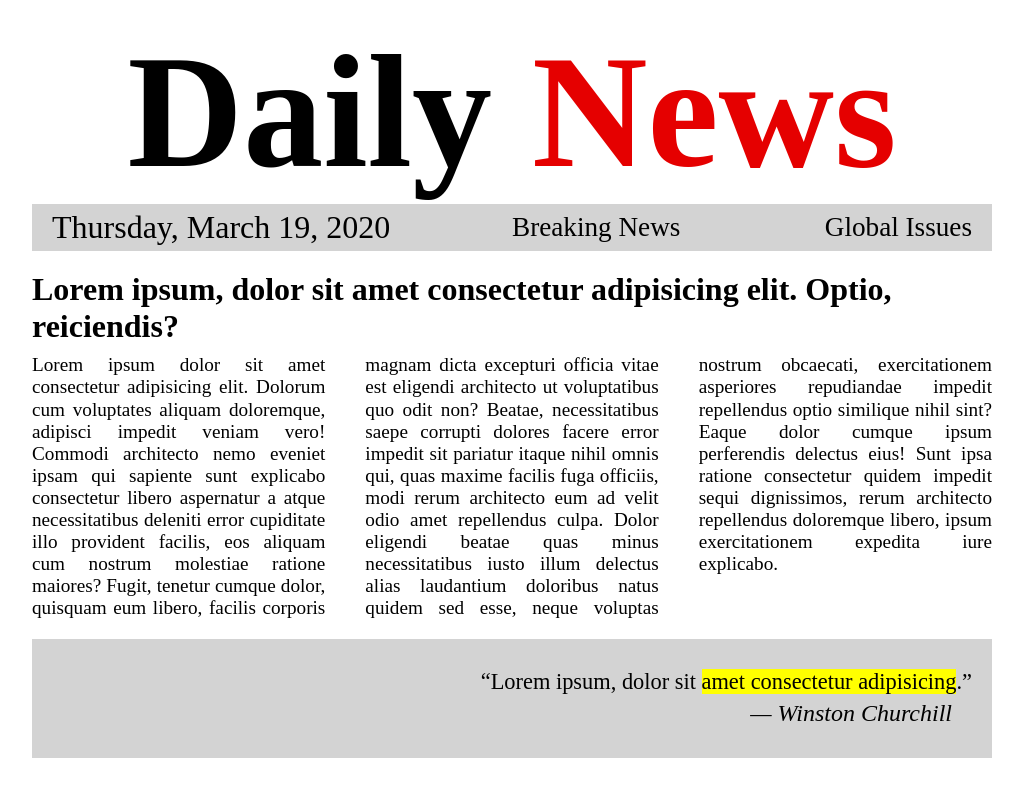
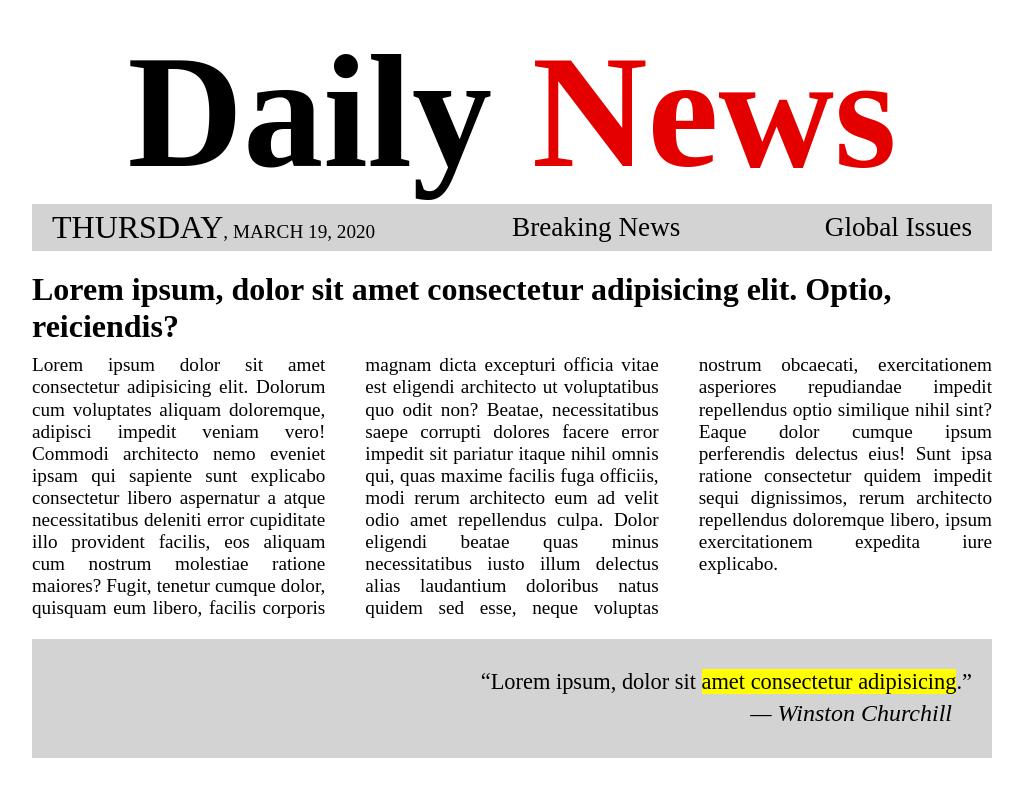
Before and after one commit to wlukla/newspaper, a website: page index.html in a window 1280 px wide. Shown: the whole page, without its empty margins (128-1151 px from the left). Drawn offline with nearby package versions, Linux system fonts and the light colour scheme.

Commit message:
feat: enhance header styles

```diff
--- a/index.html
+++ b/index.html
@@ -15,7 +15,7 @@
     <header class="header">
       <h1 class="header__title">Daily <span class="header__title-red">News</span></h1>
       <div class="nav-container">
-        <time datetime="2020-03-19">Thursday, March 19, 2020</time>
+        <time datetime="2020-03-19" class="nav-container__date">Thursday<span class="nav-container__small-date">, March 19, 2020</span></time>
         <nav class="nav">
           <ul class="nav__list">
             <li>Breaking News</li>
--- a/style.scss
+++ b/style.scss
@@ -29,7 +29,15 @@
   padding: 5px 20px;
   width: 100%;
   background-color: lightgrey;
-  font-size: 2rem;
+
+  &__date {
+    font-size: 2rem;
+    text-transform: uppercase;
+  }
+
+  &__small-date {
+    font-size: 1.2rem;
+  }
 }
 
 .nav {
```
Also changed, not shown: style.css, 1 other file.
